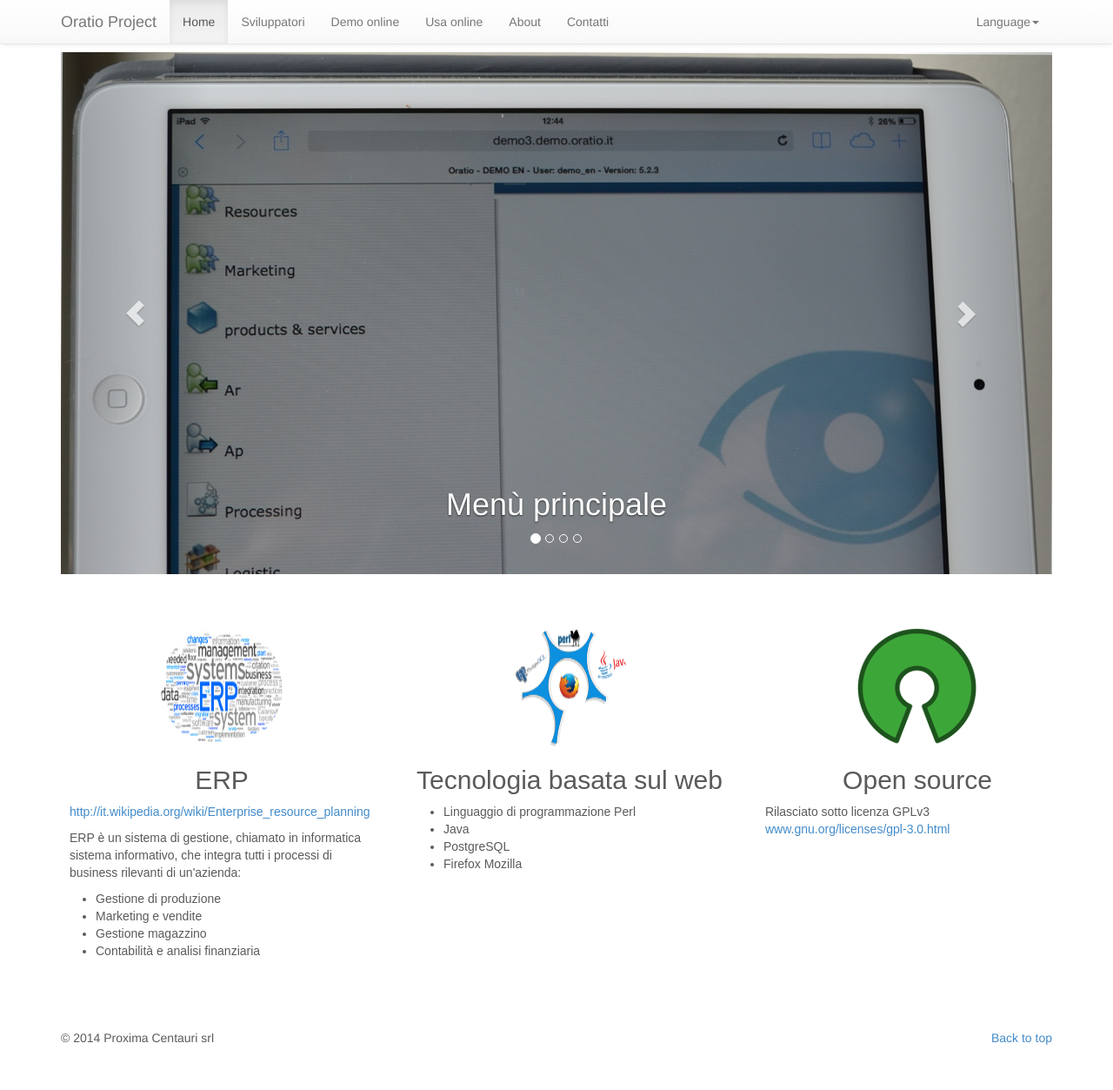
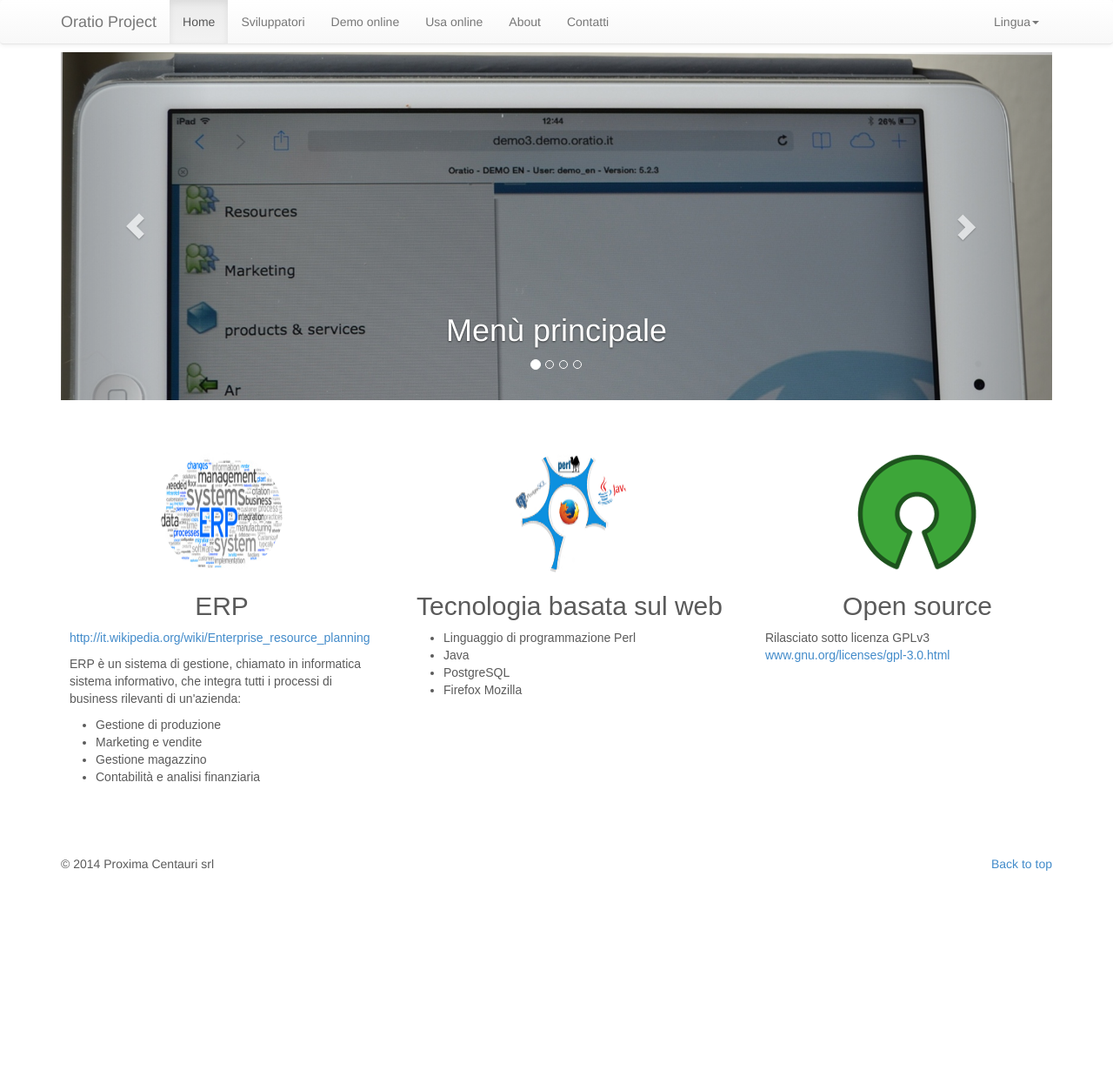
Before and after one commit to oratio-project/oratio-project.github.io, a Jekyll site: the page built from ita/index.html, in a window 1280 px wide. Shown: the whole page at 87% size. Built offline with Jekyll 4.4.1, drawn with Linux system fonts in a browser that asks for light colours; nearby versions of some CDN libraries; Markdown is read by kramdown in place of the engine named in the settings; after the commit the page ends 1053 px from its top, so only the background shows below that.

Commit message:
media queries fix

```diff
--- a/_config.yml
+++ b/_config.yml
@@ -20,6 +20,7 @@ t:
     account : "Conto clienti"
     products : "Prodotti"
     finance : "Finanza"
+    language : "Lingua"
   eng:
     home:  "Home"
     developer : "Developer"
@@ -31,3 +32,4 @@ t:
     account : "Account receivable"
     products : "Products"
     finance : "Finance"
+    language : "Language"
--- a/_includes/navbar.html
+++ b/_includes/navbar.html
@@ -23,7 +23,7 @@
               </ul>
 
               <ul class="nav navbar-nav pull-right">
-                  <li class="dropdown"><a href="#" class="dropdown-toggle" data-toggle="dropdown">Language<b class="caret"></b></a>
+                  <li class="dropdown"><a href="#" class="dropdown-toggle" data-toggle="dropdown">{{ site.t[page.lang].language }}<b class="caret"></b></a>
                       <ul class="dropdown-menu" role="menu" aria-labelledby="dropdownMenu1">
                         <li role="presentation"><a id="lang-en" role="menuitem" tabindex="-1" href="#">ENG</a></li>
                         <li role="presentation"><a id="lang-it" role="menuitem" tabindex="-1" href="#">ITA</a></li>
--- a/assets/css/carousel.css
+++ b/assets/css/carousel.css
@@ -120,6 +120,12 @@ body {
 -------------------------------------------------- */
 
 @media (min-width: 768px) {
+  .carousel {
+    height: 400px;
+  }
+  .carousel .item {
+      height: 400px;
+  }
 
   /* Remove the edge padding needed for mobile */
   .marketing {
```
Also changed, not shown: assets/css/custom.css (line endings or trailing spaces).
